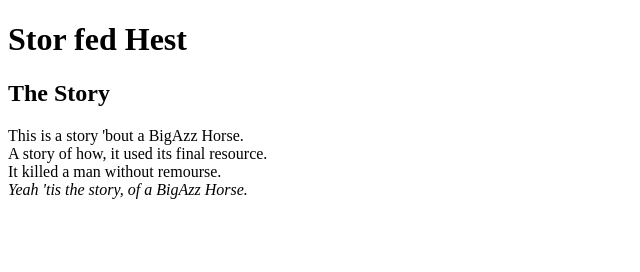
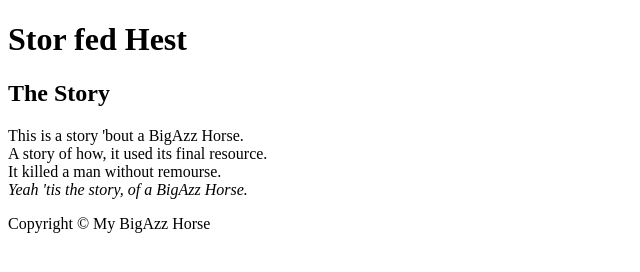
Before and after one commit to DaniMichel/hest, a plain HTML site: page Hest.html in a window 1280 px wide. Shown: the whole page, without its empty margins (0-640 px from the left). Drawn offline with Linux system fonts and the light colour scheme.

Commit message:
Update Hest.html

```diff
--- a/Hest.html
+++ b/Hest.html
@@ -20,6 +20,9 @@
 	</article>
 
 
+	<footer>
+		Copyright &copy; My BigAzz Horse
+	</footer>
 
 
 
```
